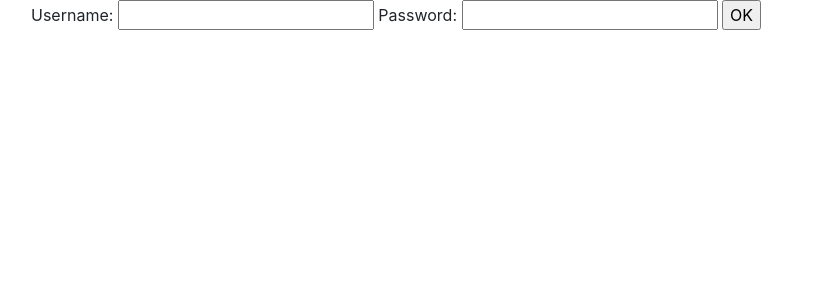
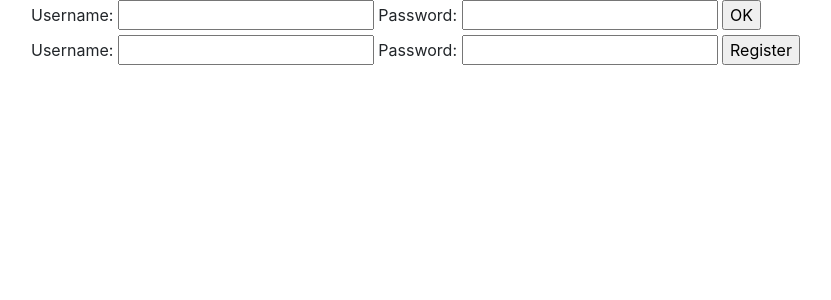
Before and after one commit to Verminii/CTF-Local-Platform, a Django app: page / in a window 1280 px wide. Shown: the part 56-356 px from the top of the page, without its empty margins (54-885 px from the left). Run offline with Django 4.2, Linux system fonts and the light colour scheme; some libraries are stand-ins or nearby versions.

Commit message:
Login/Register

```diff
--- a/backend/CtfPlatformLocal/app/templates/homePage.html
+++ b/backend/CtfPlatformLocal/app/templates/homePage.html
@@ -3,7 +3,7 @@
 {% block title %}Home Page{% endblock %}
 
 {% block content %}
-    <form method="post" id="loginForm">
+<form method="post" id="loginForm">
     {% csrf_token %}
     <label for="username">Username: </label>
     <input id="username" type="text" name="username" required>
@@ -14,8 +14,20 @@
 
 <div id="message"></div>
 
+<form method="post" id="registerForm">
+    {% csrf_token %}
+    <label for="reg_username">Username: </label>
+    <input id="reg_username" type="text" name="username" required>
+    <label for="reg_password">Password: </label>
+    <input id="reg_password" type="password" name="password" required>
+    <input type="submit" value="Register">
+</form>
+
+<div id="message2"></div>
+
 <!-- Tutaj jest ajax do logowania do testu z rutowaniem, potem będzie trzeba to wszystko poprawnie porozdzielać po plikach-->
 <script>
+// Logowanie
 document.getElementById('loginForm').addEventListener('submit', async function(e) {
     e.preventDefault();
     const form = e.target;
@@ -30,9 +42,32 @@ document.getElementById('loginForm').addEventListener('submit', async function(e
     });
 
     const data = await response.json();
-    document.getElementById('message').innerText = data.message;
-    document.getElementById('username').value = '';
-    document.getElementById('password').value = '';
+    if (data.message === "Login successful!") {
+        window.location.href = data.redirect;
+    } else {
+        document.getElementById('message').innerText = data.message;
+        document.getElementById('username').value = '';
+        document.getElementById('password').value = '';
+    }
 });
+
+// Rejestracja
+document.getElementById('registerForm').addEventListener('submit', async function(e) {
+    e.preventDefault();
+    const form = e.target;
+    const formData = new FormData(form);
+    const response = await fetch('/register', {
+        method: 'POST',
+        headers: {
+            'X-CSRFToken': formData.get('csrfmiddlewaretoken')
+        },
+        body: formData
+    });
+    const data = await response.json();
+    document.getElementById('message2').innerText = data.message;
+    document.getElementById('reg_username').value = '';
+    document.getElementById('reg_password').value = '';
+});
+
 </script>
 {% endblock %}
--- a/backend/CtfPlatformLocal/app/urls.py
+++ b/backend/CtfPlatformLocal/app/urls.py
@@ -5,4 +5,6 @@ urlpatterns = [
     path('', views.home, name='home'),
     path('todos/', views.todos, name='todos'),
     path('login', views.login, name='login'),
+    path('register', views.register, name='register'),
+    path('mainhub/', views.mainhub, name='mainhub'),
 ]
--- a/backend/CtfPlatformLocal/app/views.py
+++ b/backend/CtfPlatformLocal/app/views.py
@@ -1,8 +1,10 @@
 from django.http import JsonResponse
 from django.shortcuts import render, HttpResponse
 from .models import ToDoItem
+from django.contrib.auth import authenticate, login as auth_login
+from django.contrib.auth.decorators import login_required
+from django.contrib.auth.models import User
 
-# Create your views here.
 def home(request):
     return render(request, 'homePage.html')
 
@@ -10,11 +12,34 @@ def login(request):
     if request.method == 'POST':
         username = request.POST.get('username')
         password = request.POST.get('password')
-        if username == 'admin' and password == 'admin':
-            return JsonResponse({"message": "Login successful!"})
+
+        user = authenticate(request, username=username, password=password)
+
+        if user is not None:
+            auth_login(request, user)
+            return JsonResponse({"redirect": "/mainhub", "message": "Login successful!"})
         else:
             return JsonResponse({"message": "Invalid credentials."})
-    return JsonResponse({"message": "Only POST allowed."})
+    return JsonResponse({"message": "Please fill in the form."})
+
+def register(request):
+    if request.method == 'POST':
+        username = request.POST.get('username')
+        password = request.POST.get('password')
+
+        if User.objects.filter(username=username).exists():
+            return JsonResponse({"message": "User already exists"})
+
+        user = User.objects.create_user(
+            username=username,
+            password=password
+        )
+
+        return JsonResponse({"message": "User created successfully"})
+
+@login_required
+def mainhub(request):
+    return render(request, 'mainhub.html')
 
 def todos(request):
     items = ToDoItem.objects.all()
```
Also changed, not shown: backend/CtfPlatformLocal/app/templates/mainhub.html (added, +9 -0 lines), backend/CtfPlatformLocal/db.sqlite3.
